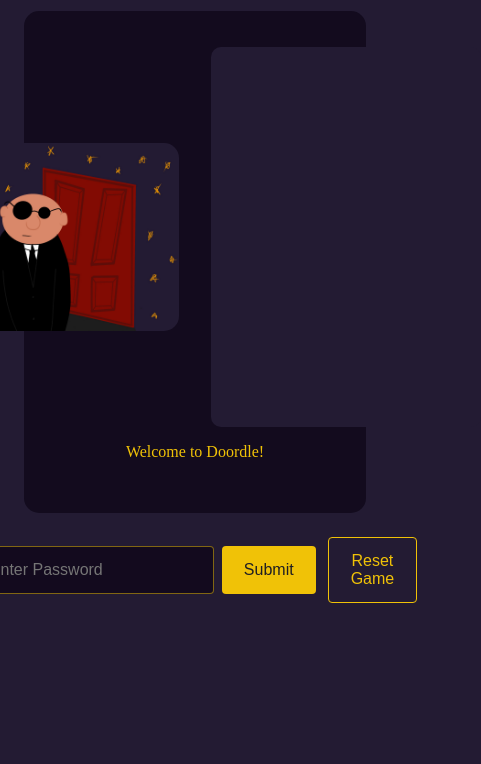
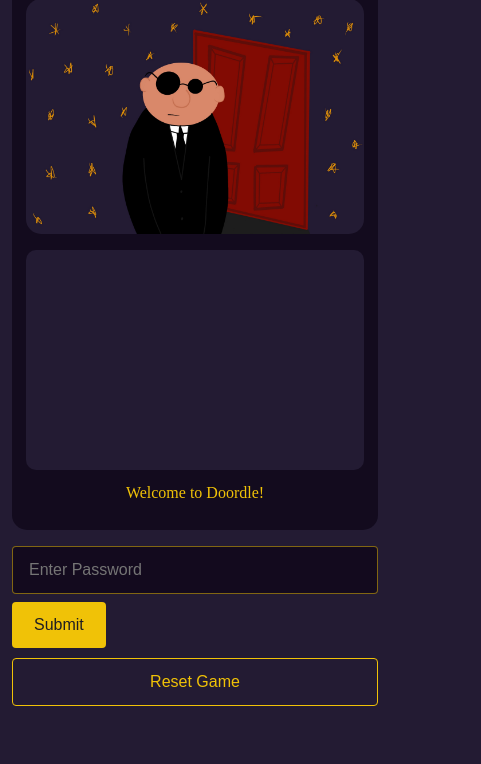
Before and after one commit to abbiereid/doordle, a website: page public/index.html in a window 390 px wide. Shown: the part 80-844 px from the top of the page, 481 px wide, since content can reach past the window. Drawn offline with Linux system fonts and the light colour scheme; no server answers.

Commit message:
Adding a mobile view

```diff
--- a/public/index.css
+++ b/public/index.css
@@ -109,3 +109,67 @@ h1 {
     color: #f0c207;
     border: 1px solid #f0c207;
 }
+
+@media (max-width: 700px) {
+    body {
+        padding: 16px;
+    }
+
+    h1 {
+        font-size: 2rem;
+        margin-bottom: 16px;
+    }
+
+    .game-container {
+        padding: 20px;
+        gap: 14px;
+    }
+
+    .game-content {
+        flex-direction: column;
+        gap: 16px;
+    }
+
+    #door-image {
+        width: 100%;
+    }
+
+    #guess-list {
+        flex: 0 0 auto;
+        width: 100%;
+        height: 220px;
+    }
+
+    .game-controls {
+        flex-direction: column;
+        align-items: stretch;
+        gap: 10px;
+        margin-top: 16px;
+    }
+
+    #guess-form {
+        width: 100%;
+    }
+
+    #reset-button {
+        width: 100%;
+    }
+}
+
+@media (max-width: 400px) {
+    body {
+        padding: 12px;
+    }
+
+    .game-container {
+        padding: 14px;
+    }
+
+    #guess-form {
+        flex-wrap: wrap;
+    }
+
+    #password-input {
+        flex-basis: 100%;
+    }
+}
```
